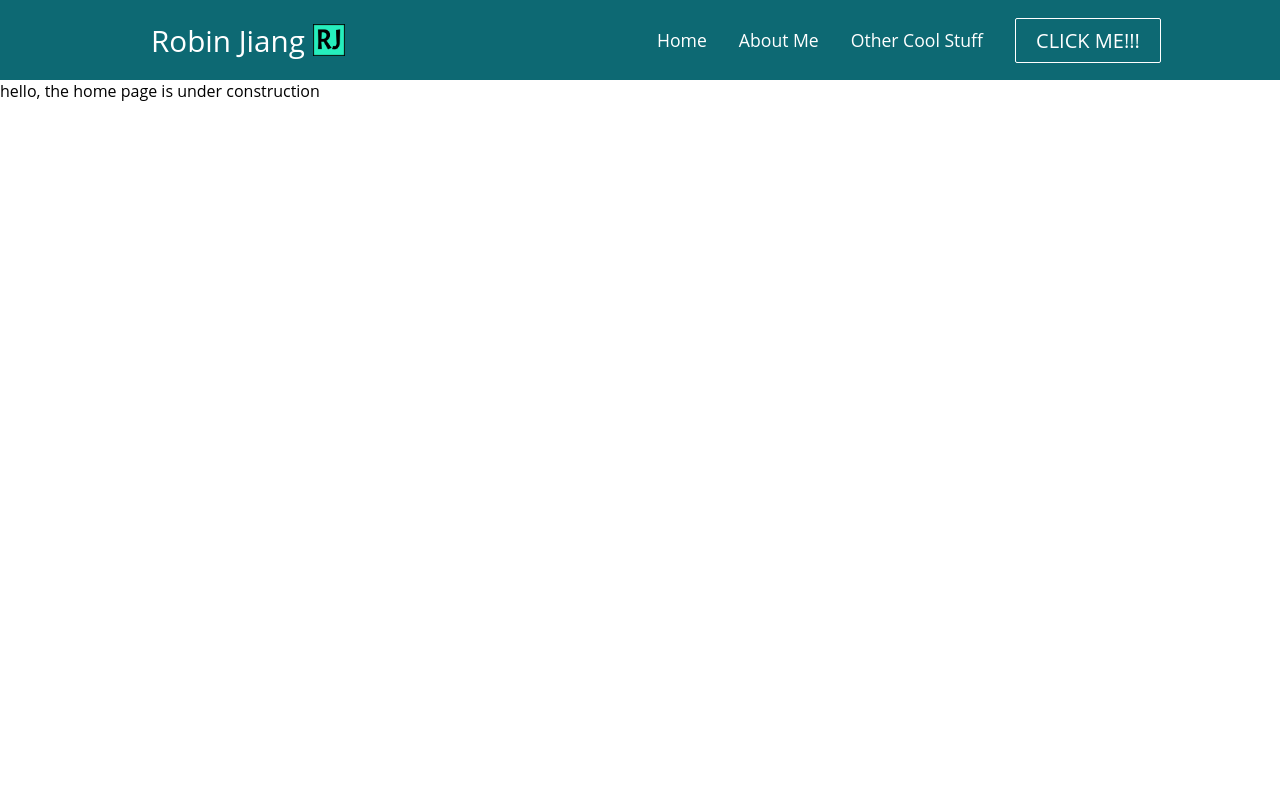
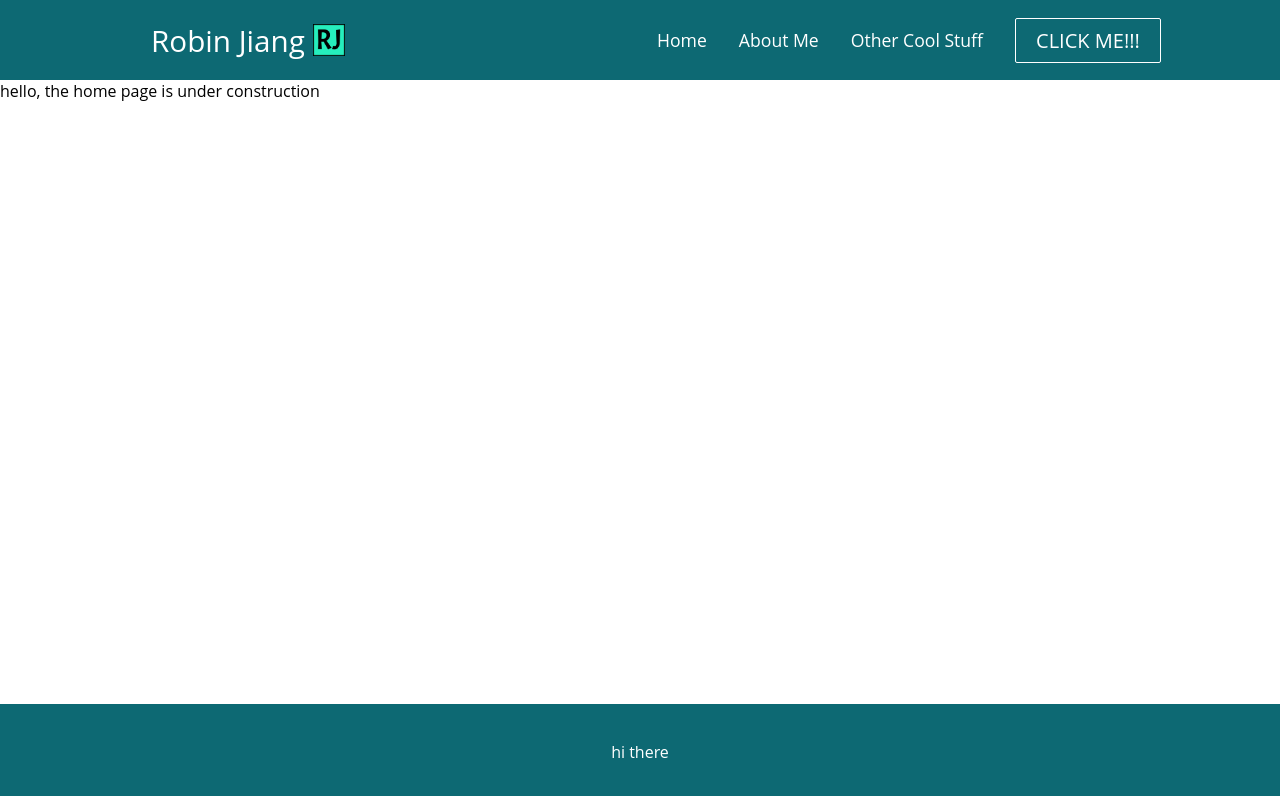
Before and after one commit to robinjiang6/robinjiang6.github.io, a React (Create React App) app: page / in a window 1280 px wide. Shown: the top 796 px of the page. Built offline with nearby package versions, Linux system fonts and the light colour scheme.

Commit message:
started on footer

```diff
--- a/src/App.css
+++ b/src/App.css
@@ -4,3 +4,9 @@
     padding: 0;
     font-family: 'Open Sans', 'Montserrat', sans-serif;
 }
+*::-webkit-scrollbar{
+    display: none;
+}
+.main-page{
+    min-height: calc(100vh - 80px - 6rem);
+}
--- a/src/App.js
+++ b/src/App.js
@@ -8,11 +8,13 @@ import Ponyo2 from './components/pages/Ponyo2';
 import Other from './components/pages/Other';
 import About from './components/pages/About';
 import ClickMe from './components/pages/ClickMe';
+import Footer from './components/Footer';
 function App() {
   return (
     <div className="App">
       <Router>
         <Navbar />
+        <div className='main-page'>
           <Routes>
             <Route exact path='/' element={<Home/>}/>
             <Route path='/secret-ponyo' element={<Ponyo/>}/>
@@ -21,7 +23,8 @@ function App() {
             <Route path='/about' element={<About />}/>
             <Route path='/click-me' element={<ClickMe />}/>
           </Routes>
-
+        </div>
+        <Footer />
       </Router>
     </div>
   );
--- a/src/components/Button.jsx
+++ b/src/components/Button.jsx
@@ -1,4 +1,4 @@
-import React from 'react'
+import React from 'react';
 import './Button.css';
 import {Link} from 'react-router-dom';
 
--- /dev/null
+++ b/src/components/Footer.css
@@ -0,0 +1,19 @@
+:root{
+    --base: #0d6973;
+    --text: #fff;
+    --accent: #062a2e;
+    --accent2: #0d5259;
+}
+.footer-container{
+    position: relative;
+    bottom: 0;
+    left: 0;
+    width: 100%;
+    height: 6rem;
+    background-color: var(--base);
+    display: flex;
+    flex-direction: column;
+    justify-content: center;
+    align-items: center;
+    color: var(--text);
+}
--- /dev/null
+++ b/src/components/Footer.jsx
@@ -0,0 +1,12 @@
+import React from 'react';
+import './Footer.css';
+
+function Footer() {
+  return (
+    <div className='footer-container'>
+        hi there
+    </div>
+  )
+}
+
+export default Footer
--- a/src/components/Video.jsx
+++ b/src/components/Video.jsx
@@ -1,5 +1,5 @@
-import React from 'react'
-import './Video.css'
+import React from 'react';
+import './Video.css';
 import {Link} from 'react-router-dom';
 
 function Video() {
--- a/src/components/pages/About.js
+++ b/src/components/pages/About.js
@@ -1,4 +1,4 @@
-import React from 'react'
+import React from 'react';
 import '../../App.css';
 function About() {
   return (
--- a/src/components/pages/ClickMe.js
+++ b/src/components/pages/ClickMe.js
@@ -1,4 +1,4 @@
-import React from 'react'
+import React from 'react';
 import '../../App.css';
 function ClickMe() {
   return (
--- a/src/components/pages/Home.js
+++ b/src/components/pages/Home.js
@@ -1,5 +1,5 @@
 import '../../App.css';
-import React from 'react'
+import React from 'react';
 
 function Home() {
     return(
--- a/src/components/pages/Other.js
+++ b/src/components/pages/Other.js
@@ -1,4 +1,4 @@
-import React from 'react'
+import React from 'react';
 import '../../App.css';
 import './Other.css';
 import {Link} from 'react-router-dom';
--- a/src/components/pages/Ponyo.js
+++ b/src/components/pages/Ponyo.js
@@ -1,4 +1,4 @@
-import React from 'react'
+import React from 'react';
 import '../../App.css';
 import Video from '../Video'
 
--- a/src/components/pages/Ponyo2.js
+++ b/src/components/pages/Ponyo2.js
@@ -1,4 +1,4 @@
-import React from 'react'
+import React from 'react';
 import '../../App.css';
 import './Ponyo2.css';
 
```
Lines whose indentation alone changed are shown as unchanged.
